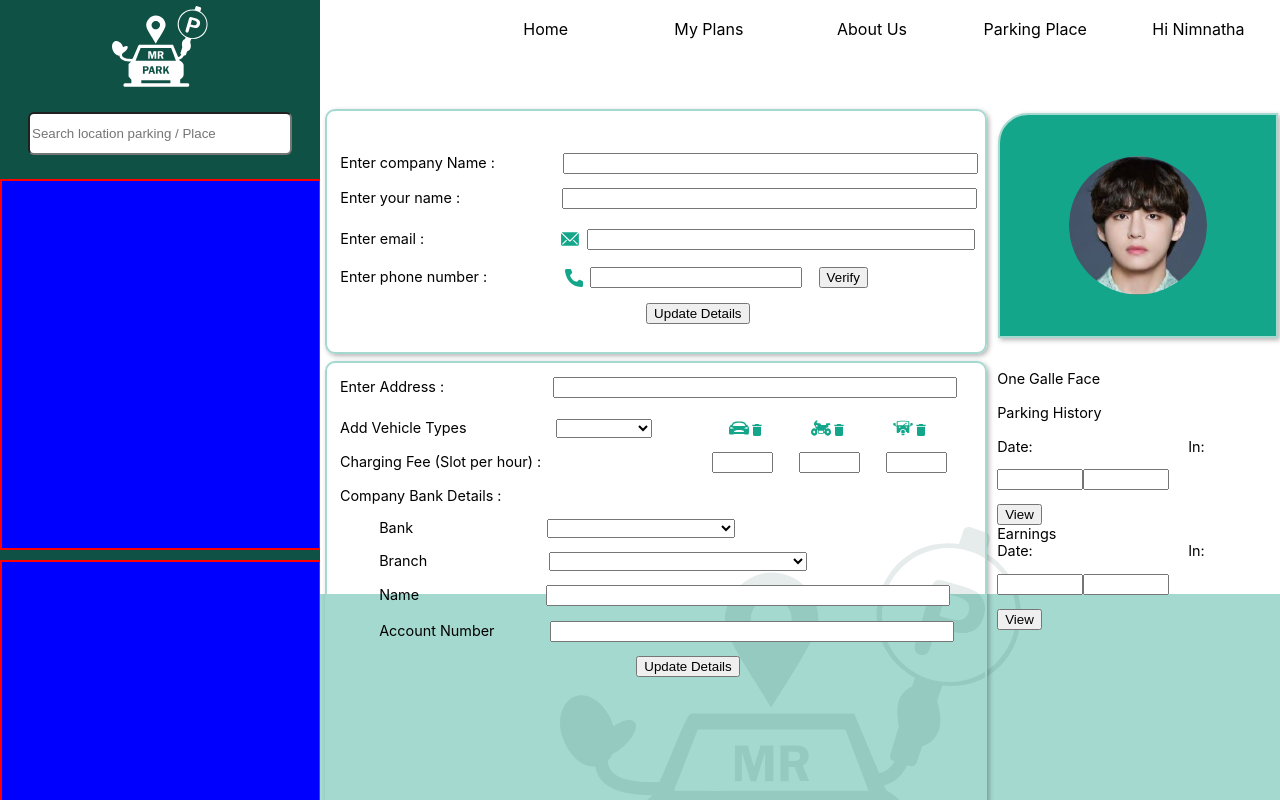
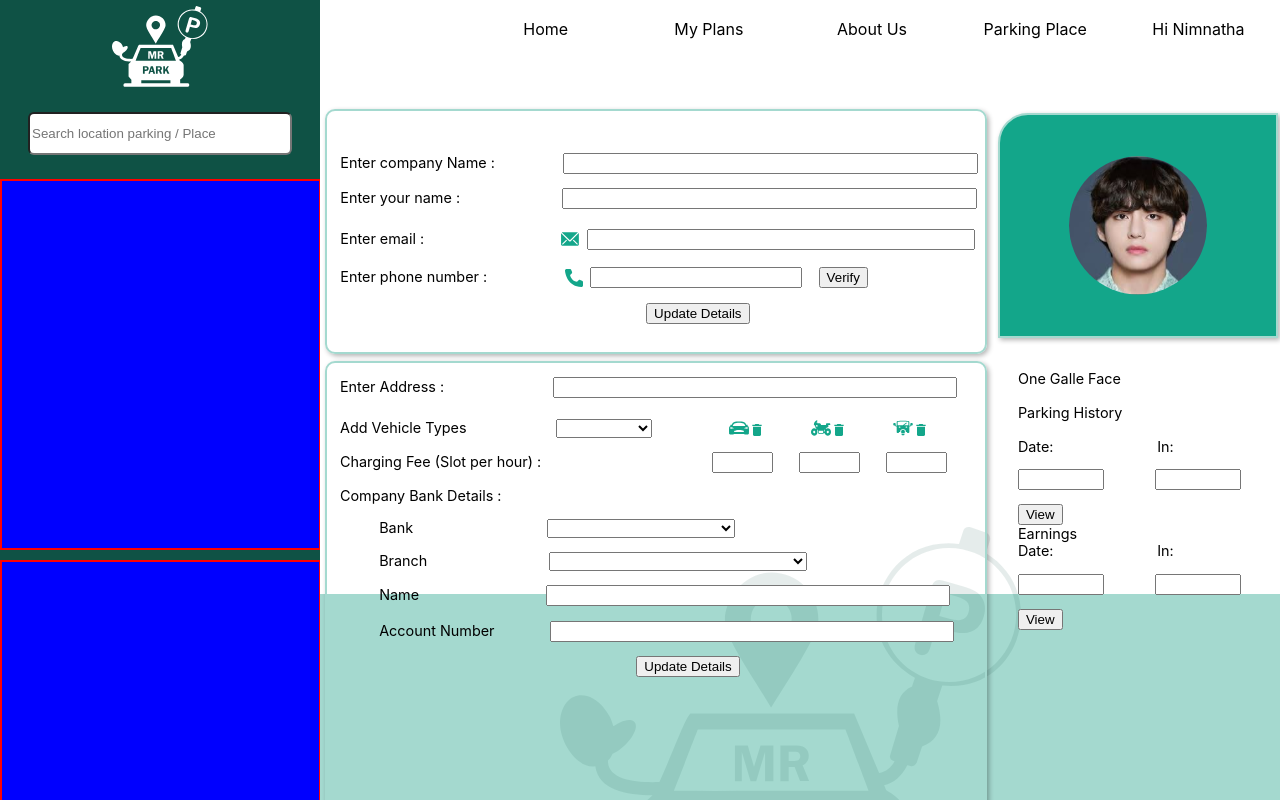
Before and after one commit to DhananjayaYN/Vehicle-Parking, a React (Create React App) app: page / in a window 1280 px wide. Shown: the top 800 px of the page. Built offline with nearby package versions, Linux system fonts and the light colour scheme.

Commit message:
Update BussReg.css

```diff
--- a/src/Pages/BussReg.css
+++ b/src/Pages/BussReg.css
@@ -381,12 +381,12 @@ input:hover {
 .frame22_body {
     font-size: 90%;
     position: relative;
-    left: 2%;
+    left: 10%;
 }
 
 .Intext {
     position: relative;
-    left: 60%;
+    left: 40%;
 }
 
 .input11 input {
@@ -403,6 +403,16 @@ input:hover {
 
 .input14 input {
     width: 30%;
+}
+
+.input12 input {
+    position: relative;
+    left: 20%;
+}
+
+.input14 input {
+    position: relative;
+    left: 20%;
 }
 
 .rectragle {
```
